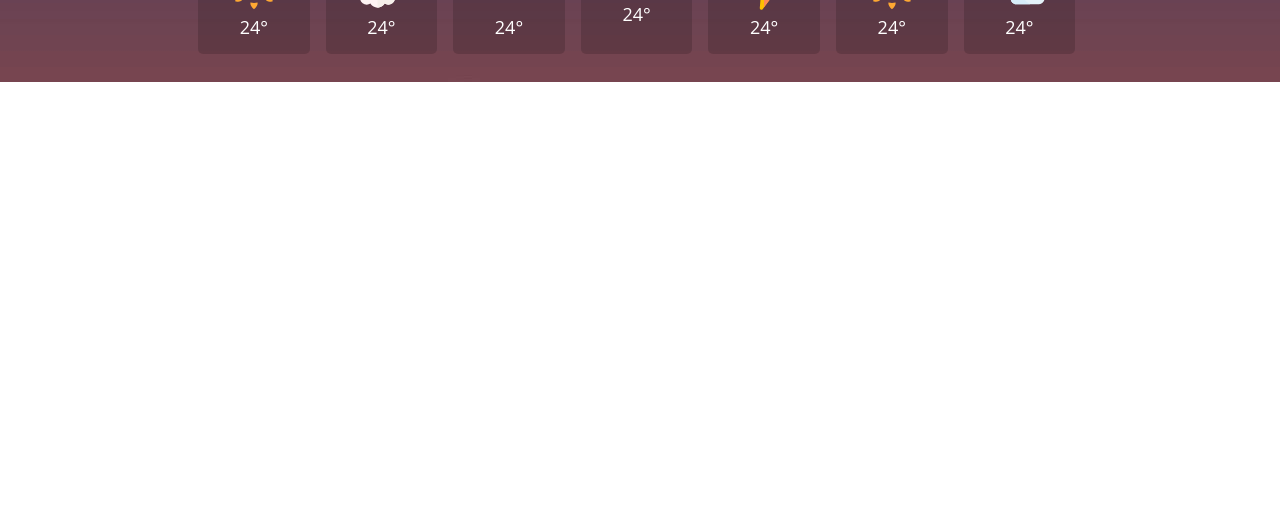
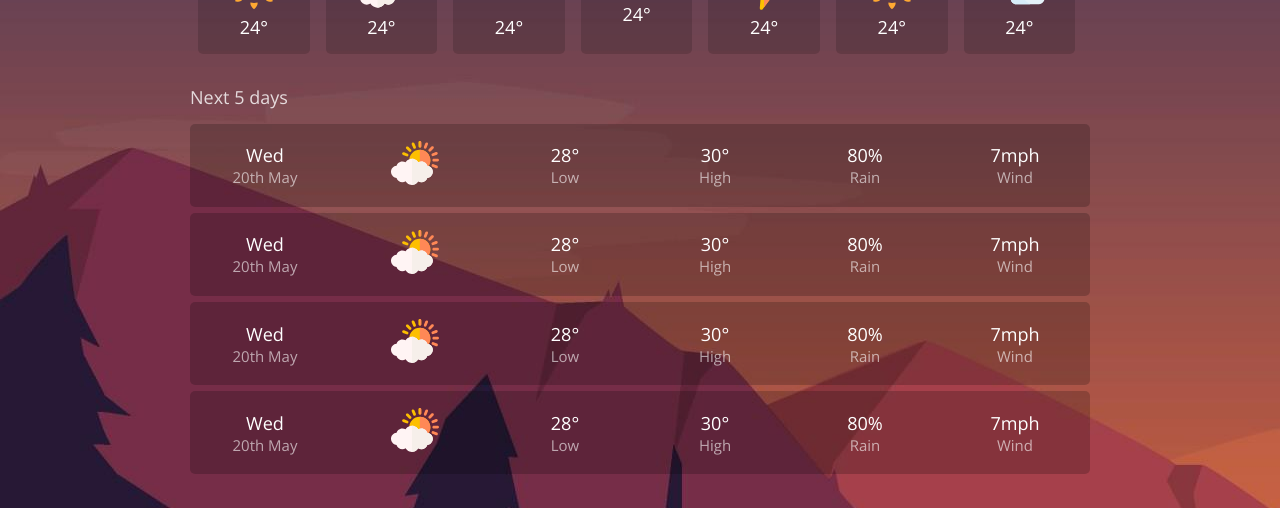
Before and after one commit to kundusuman328/WeatherWatch, a React (Create React App) app: page / in a window 1280 px wide. Shown: the part 365-873 px from the top of the page. Before the commit the page ends 800 px from the top, so only its background shows below. Built offline with nearby package versions, Linux system fonts and the light colour scheme; no server answers.

Commit message:
added five day weather UI

```diff
--- /dev/null
+++ b/src/component/five-day-weather/FiveDayWeather.css
@@ -0,0 +1,22 @@
+/* next-5-days */
+.next-5-days {
+    width: 100%;
+    margin-top: 1em;
+  }
+
+  .next-5-days__container {
+    display: flex;
+    flex-wrap: wrap;
+  }
+
+  .next-5-days__heading {
+    color: rgba(255, 255, 255, 0.8);
+    font-size: 1em;
+    font-weight: normal;
+  }
+
+  @media screen and (min-width: 768px) {
+    .next-5-days__heading {
+      font-size: 1.125em;
+    }
+  }
--- /dev/null
+++ b/src/component/five-day-weather/FiveDayWeather.js
@@ -0,0 +1,48 @@
+import React from 'react'
+import FiveDayWeatherItem from './five-day-weather-item/FiveDayWeatherItem'
+import getIcon from '../../utils/getIcon'
+
+import "./FiveDayWeather.css"
+const FiveDayWeather = () => {
+    return (
+        <div className="next-5-days">
+          <h2 className="next-5-days__heading">Next 5 days</h2>
+          <div className="next-5-days__container">
+            <FiveDayWeatherItem
+              date="1589932800"
+              icon={getIcon("02d")}
+              low="28"
+              high="30"
+              rain="80"
+              wind="7"
+            />
+            <FiveDayWeatherItem
+              date="1589932800"
+              icon={getIcon("02d")}
+              low="28"
+              high="30"
+              rain="80"
+              wind="7"
+            />
+            <FiveDayWeatherItem
+              date="1589932800"
+              icon={getIcon("02d")}
+              low="28"
+              high="30"
+              rain="80"
+              wind="7"
+            />
+            <FiveDayWeatherItem
+              date="1589932800"
+              icon={getIcon("02d")}
+              low="28"
+              high="30"
+              rain="80"
+              wind="7"
+            />
+          </div>
+        </div>
+      )
+}
+
+export default FiveDayWeather
--- /dev/null
+++ b/src/component/five-day-weather/five-day-weather-item/FiveDayWeatherItem.css
@@ -0,0 +1,63 @@
+/* next-5-days-item */
+.next-5-days__row {
+    display: flex;
+    flex-wrap: wrap;
+    justify-content: space-around;
+    align-items: center;
+    margin-bottom: 0.3em;
+    padding: 0.8em 0;
+    width: 100%;
+    border-radius: 5px;
+    background-color: rgba(0, 0, 0, 0.2);
+    font-size: 1.19em;
+    text-align: center;
+  }
+
+  .next-5-days__label {
+    color: rgba(255, 255, 255, 0.6);
+    font-size: 0.83em;
+  }
+
+  .next-5-days__date,
+  .next-5-days__high,
+  .next-5-days__low,
+  .next-5-days__icon,
+  .next-5-days__rain,
+  .next-5-days__wind {
+    width: 33.33333%;
+    font-size: 0.95em;
+  }
+
+  .next-5-days__date,
+  .next-5-days__high,
+  .next-5-days__low {
+    margin-bottom: 0.6em;
+  }
+
+  .next-5-days__icon img {
+    width: 2rem;
+  }
+
+  @media screen and (min-width: 450px) {
+    .next-5-days__date,
+    .next-5-days__high,
+    .next-5-days__low,
+    .next-5-days__icon,
+    .next-5-days__rain,
+    .next-5-days__wind {
+      width: 16.666666%;
+      margin-bottom: initial;
+    }
+
+    .next-5-days__date {
+      order: -2;
+    }
+
+    .next-5-days__icon {
+      order: -1;
+    }
+
+    .next-5-days__icon img {
+      width: 3rem;
+    }
+  }
--- /dev/null
+++ b/src/component/five-day-weather/five-day-weather-item/FiveDayWeatherItem.js
@@ -0,0 +1,58 @@
+import React from 'react'
+
+import "./FiveDayWeatherItem.css"
+import formatDateToString from '../../../utils/formatDateToString';
+
+const FiveDayWeatherItem = (props) => {
+    const dayOfWeekAsString = (dayIndex) => {
+        return [
+          "Sunday",
+          "Monday",
+          "Tuesday",
+          "Wednesday",
+          "Thursday",
+          "Friday",
+          "Saturday",
+        ][dayIndex];
+      };
+    const dateUTC = new Date(props.date * 1000)
+    const day = dayOfWeekAsString(dateUTC.getDay()).substring(0, 3)
+    let date = formatDateToString(dateUTC).slice(0,-6).split(" ")
+    date = date[1]+" "+ date[0]
+
+    return (
+      <div className="next-5-days__row">
+        <div className="next-5-days__date">
+          {day}
+          <div className="next-5-days__label">
+            {date}
+          </div>
+        </div>
+
+        <div className="next-5-days__low">
+          {props.low}&deg;
+          <div className="next-5-days__label">Low</div>
+        </div>
+
+        <div className="next-5-days__high">
+          {props.high}&deg;
+          <div className="next-5-days__label">High</div>
+        </div>
+
+        <div className="next-5-days__icon">
+          <img src={props.icon} alt="Sunny" />
+        </div>
+
+        <div className="next-5-days__rain">
+          {props.rain}%<div className="next-5-days__label">Rain</div>
+        </div>
+
+        <div className="next-5-days__wind">
+          {props.wind}mph
+          <div className="next-5-days__label">Wind</div>
+        </div>
+      </div>
+    )
+}
+
+export default FiveDayWeatherItem
--- a/src/container/weather/Weather.js
+++ b/src/container/weather/Weather.js
@@ -8,6 +8,7 @@ import CurrentWeather from "../../component/current-weather/CurrentWeather";
 import { useDispatch } from "react-redux";
 import { initCurrentWeather } from "../../store/currentWeatherSlice";
 import HourlyWeather from "../../component/hourly-weather/HourlyWeather";
+import FiveDayWeather from "../../component/five-day-weather/FiveDayWeather";
 
 const Weather = () => {
   const dispatch = useDispatch()
@@ -28,6 +29,7 @@ const Weather = () => {
           <LocationAndDate />
           <CurrentWeather />
           <HourlyWeather/>
+          <FiveDayWeather/>
         </div>
       </div>
   )
```
